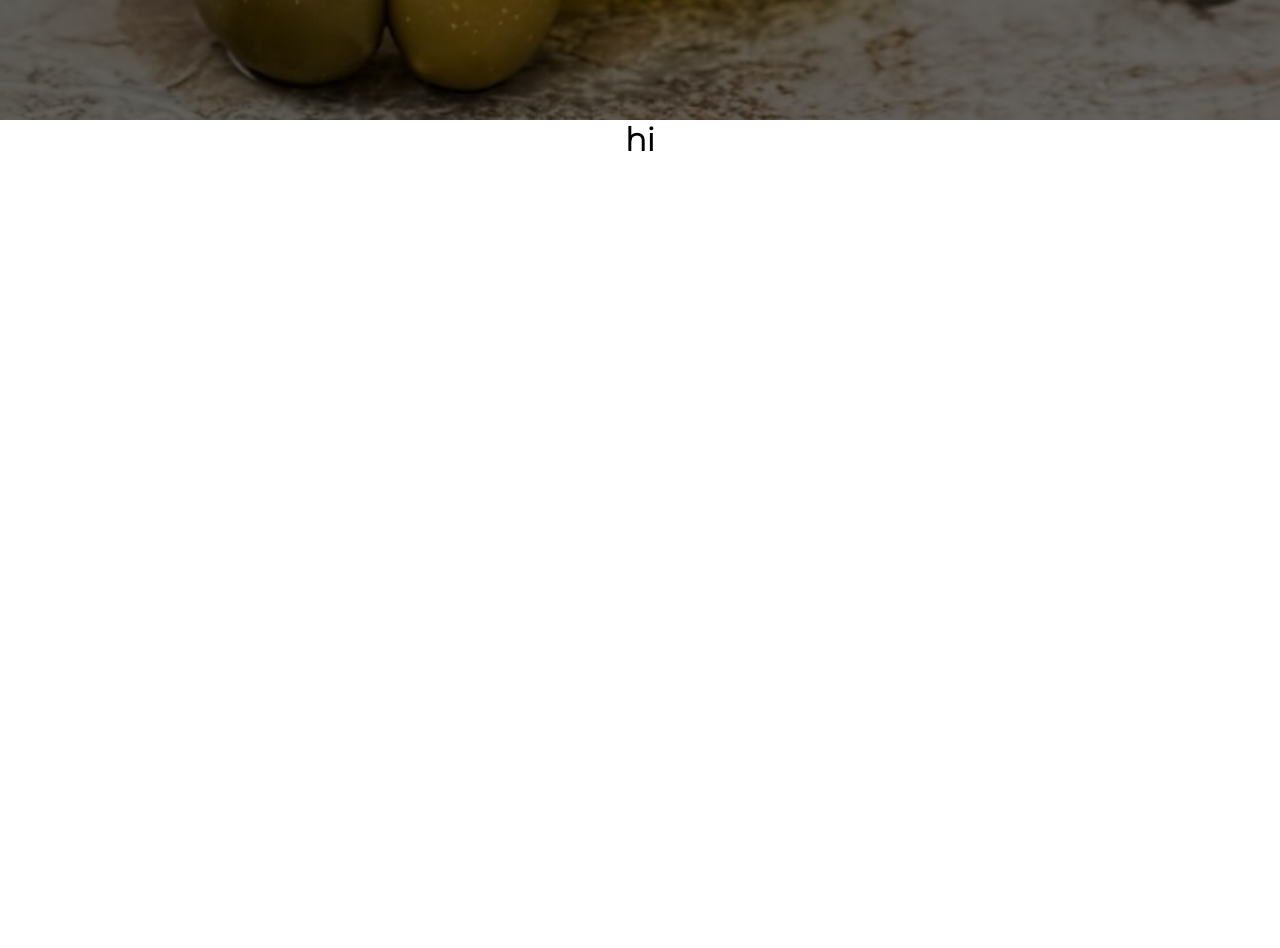
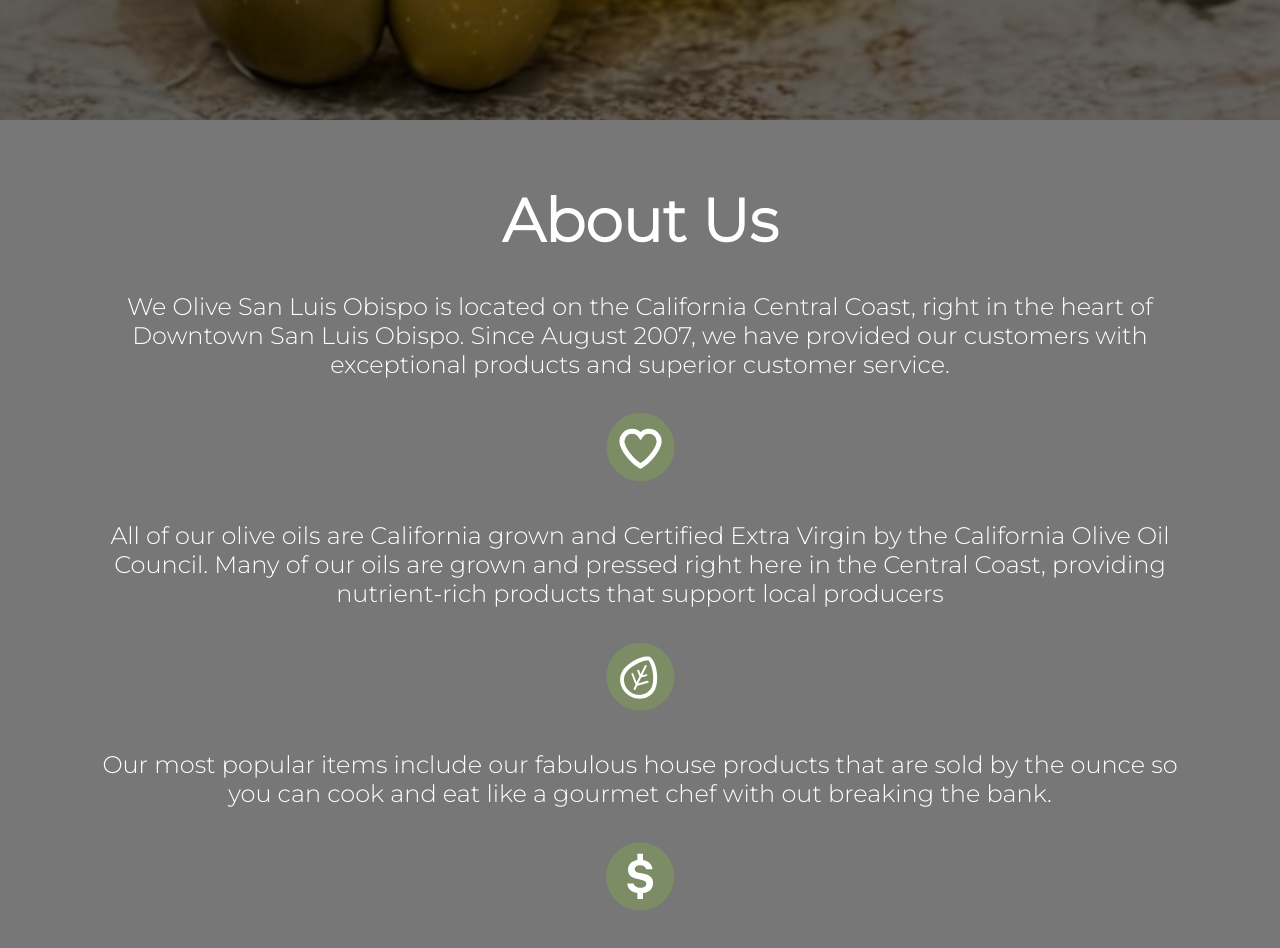
Before and after one commit to PrimulaRussell/slo-olive, a React (Create React App) app: page / in a window 1280 px wide. Shown: the part 820-1768 px from the top of the page. Before the commit the page ends 979 px from the top, so only its background shows below. Built offline with nearby package versions, Linux system fonts and the light colour scheme.

Commit message:
created about page

```diff
--- a/src/App.css
+++ b/src/App.css
@@ -22,6 +22,10 @@
   color: #fff;
   font-weight: bold;
 }
+.h2 {
+  font-size: 24px;
+  color: #fff;
+}
 
 .h3 {
   font-size: 20px;
--- a/src/App.js
+++ b/src/App.js
@@ -5,13 +5,13 @@
 
 import Navbar from "./Components/Navbar";
 import Hero from "./Components/Hero";
-
+import About from "./Components/About";
 const App = () => {
   return (
     <div>
       <Navbar></Navbar>
       <Hero></Hero>
-      <h1>hi</h1>
+      <About></About>
     </div>
   );
 };
--- /dev/null
+++ b/src/Components/About.js
@@ -0,0 +1,83 @@
+import React from "react";
+import "../Styles/about/about.css";
+
+function About() {
+  return (
+    <div className="about">
+      <p className="h1">About Us</p>
+      <p className="h2">
+        We Olive San Luis Obispo is located on the California Central Coast,
+        right in the heart of Downtown San Luis Obispo. Since August 2007, we
+        have provided our customers with exceptional products and superior
+        customer service.
+      </p>
+      <svg
+        width="69"
+        height="69"
+        viewBox="0 0 69 69"
+        fill="none"
+        xmlns="http://www.w3.org/2000/svg"
+      >
+        <path
+          d="M68.5301 34.1094C68.5301 52.8784 53.2991 68.1094 34.5301 68.1094C15.7611 68.1094 0.53009 52.8784 0.53009 34.1094C0.53009 15.3403 15.7611 0.109375 34.5301 0.109375C53.2991 0.109375 68.5301 15.3403 68.5301 34.1094Z"
+          fill="#7C8D65"
+        />
+        <path
+          d="M35.2066 52.6681L34.5301 52.9698L33.8536 52.6681C25.1136 47.3108 15.9256 35.1242 15.9256 28.3498C15.953 22.8005 20.4967 18.3025 26.0735 18.3025C29.6024 18.3025 32.7108 20.1035 34.5301 22.8279C36.3494 20.1035 39.4578 18.3025 42.9867 18.3025C48.5634 18.3025 53.1071 22.8005 53.1346 28.3498C53.1346 35.1242 43.9466 47.3108 35.2066 52.6681Z"
+          stroke="white"
+          stroke-width="5"
+          stroke-miterlimit="10"
+        />
+      </svg>
+      <p className="h2">
+        All of our olive oils are California grown and Certified Extra Virgin by
+        the California Olive Oil Council. Many of our oils are grown and pressed
+        right here in the Central Coast, providing nutrient-rich products that
+        support local producers
+      </p>
+      <svg
+        width="69"
+        height="69"
+        viewBox="0 0 69 69"
+        fill="none"
+        xmlns="http://www.w3.org/2000/svg"
+      >
+        <path
+          d="M68.4458 34.689C68.4458 53.458 53.2148 68.689 34.4458 68.689C15.6768 68.689 0.445801 53.458 0.445801 34.689C0.445801 15.9199 15.6768 0.688965 34.4458 0.688965C53.2148 0.688965 68.4458 15.9199 68.4458 34.689Z"
+          fill="#7C8D65"
+        />
+        <path
+          d="M44.1824 14.887C35.4897 12.4661 19.9867 21.6429 15.7592 30.2266C11.5317 38.8103 15.5655 49.799 24.671 54.504C33.7766 59.209 44.8019 56.0016 49.0294 47.4179C53.2568 38.8343 51.2492 20.6094 44.1824 14.887ZM26.297 51.2026C19.1176 47.4929 15.9281 38.8041 19.2613 32.0362C22.5945 25.2683 34.8018 18.323 42.5565 18.1885C47.0592 24.6567 48.8604 38.8404 45.5273 45.6083C42.1941 52.3762 33.4763 54.9123 26.297 51.2026Z"
+          fill="white"
+        />
+        <path
+          d="M41.0356 38.7286L32.2084 41.444L35.1411 35.4825L40.7186 33.9982C41.2331 33.8482 41.4775 33.3514 41.2889 32.839C41.1003 32.3266 40.573 32.0548 40.0585 32.2048L36.2816 33.1641L40.5991 24.3874C40.8435 23.8906 40.6549 23.3782 40.1276 23.1064C39.6003 22.8346 39.0859 22.9846 38.8415 23.4814L34.5239 32.2581L33.2852 28.5056C33.0966 27.9932 32.3935 27.6308 31.879 27.7808C31.3646 27.9308 31.1202 28.4276 31.3088 28.94L33.4649 34.4108L30.5322 40.3724L27.326 31.6615C27.1374 31.1491 26.6101 30.8773 26.0956 31.0272C25.5812 31.1772 25.3368 31.674 25.5254 32.1864L29.5675 42.7814L27.6938 46.5901C27.4494 47.0869 27.638 47.5993 28.1653 47.8711C28.6926 48.1429 29.2071 47.993 29.4515 47.4962L31.3251 43.6874L42.0473 40.7033C42.5617 40.5533 42.8061 40.0565 42.6175 39.5441C42.2531 38.9411 41.5501 38.5787 41.0356 38.7286Z"
+          fill="white"
+        />
+      </svg>
+      <p className="h2">
+        Our most popular items include our fabulous house products that are sold
+        by the ounce so you can cook and eat like a gourmet chef with out
+        breaking the bank.
+      </p>
+      <svg
+        width="69"
+        height="69"
+        viewBox="0 0 69 69"
+        fill="none"
+        xmlns="http://www.w3.org/2000/svg"
+      >
+        <path
+          d="M64.7928 30.5421C64.7928 45.2445 51.3387 57.1754 34.7594 57.1754C18.1801 57.1754 4.72608 45.2445 4.72608 30.5421C4.72608 15.8397 18.1801 3.90881 34.7594 3.90881C51.3387 3.90881 64.7928 15.8397 64.7928 30.5421Z"
+          fill="white"
+        />
+        <path
+          d="M34.1927 0.508789C15.4162 0.508789 0.192749 15.7323 0.192749 34.5088C0.192749 53.2853 15.4162 68.5088 34.1927 68.5088C52.9692 68.5088 68.1927 53.2853 68.1927 34.5088C68.1927 15.7323 52.9692 0.508789 34.1927 0.508789ZM37.0261 51.1036V57.1755H31.3594V51.1206C25.3244 50.316 21.5249 46.8055 21.3124 41.6035H27.7752C28.0841 44.1931 30.6964 45.8535 34.4591 45.8535C37.9356 45.8535 40.3921 44.1705 40.3921 41.7593C40.3921 39.7221 38.7997 38.5491 34.8812 37.7076L30.7191 36.8236C24.8966 35.6053 22.0434 32.5736 22.0434 27.7031C22.0434 22.5181 25.6531 18.8745 31.3594 17.9593V11.8421H37.0261V17.9508C42.5681 18.849 46.3081 22.4388 46.4809 27.349H40.1937C39.8849 24.8245 37.5361 23.1443 34.3061 23.1443C30.9627 23.1443 28.7499 24.6941 28.7499 27.128C28.7499 29.0971 30.2771 30.2276 34.0171 31.0238L37.8676 31.8426C44.2879 33.1941 47.0532 35.9595 47.0532 40.9178C47.0561 46.5335 43.2991 50.2451 37.0261 51.1036Z"
+          fill="#7C8D65"
+        />
+      </svg>
+    </div>
+  );
+}
+
+export default About;
--- /dev/null
+++ b/src/Styles/about/about.css
@@ -0,0 +1,9 @@
+.about {
+  background-color: #777777;
+  padding: 5%;
+}
+
+.about .h2 {
+  padding: 3%;
+}
+/*# sourceMappingURL=about.css.map */
--- /dev/null
+++ b/src/Styles/about/about.scss
@@ -0,0 +1,7 @@
+.about {
+  background-color: #777777;
+  padding: 5%;
+  .h2 {
+    padding: 3%;
+  }
+}
```
Also changed, not shown: 1 other file (tests, documents, lock files or other folders).
